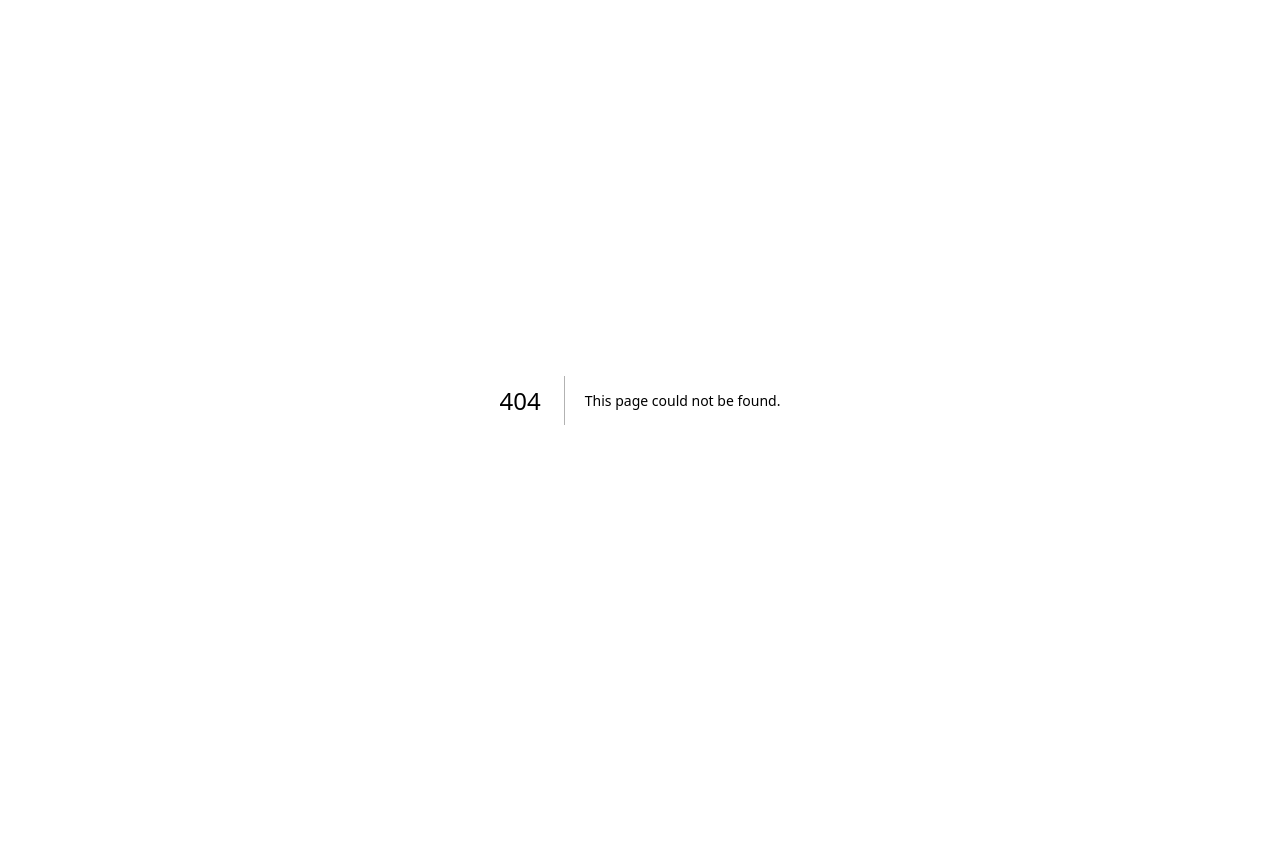
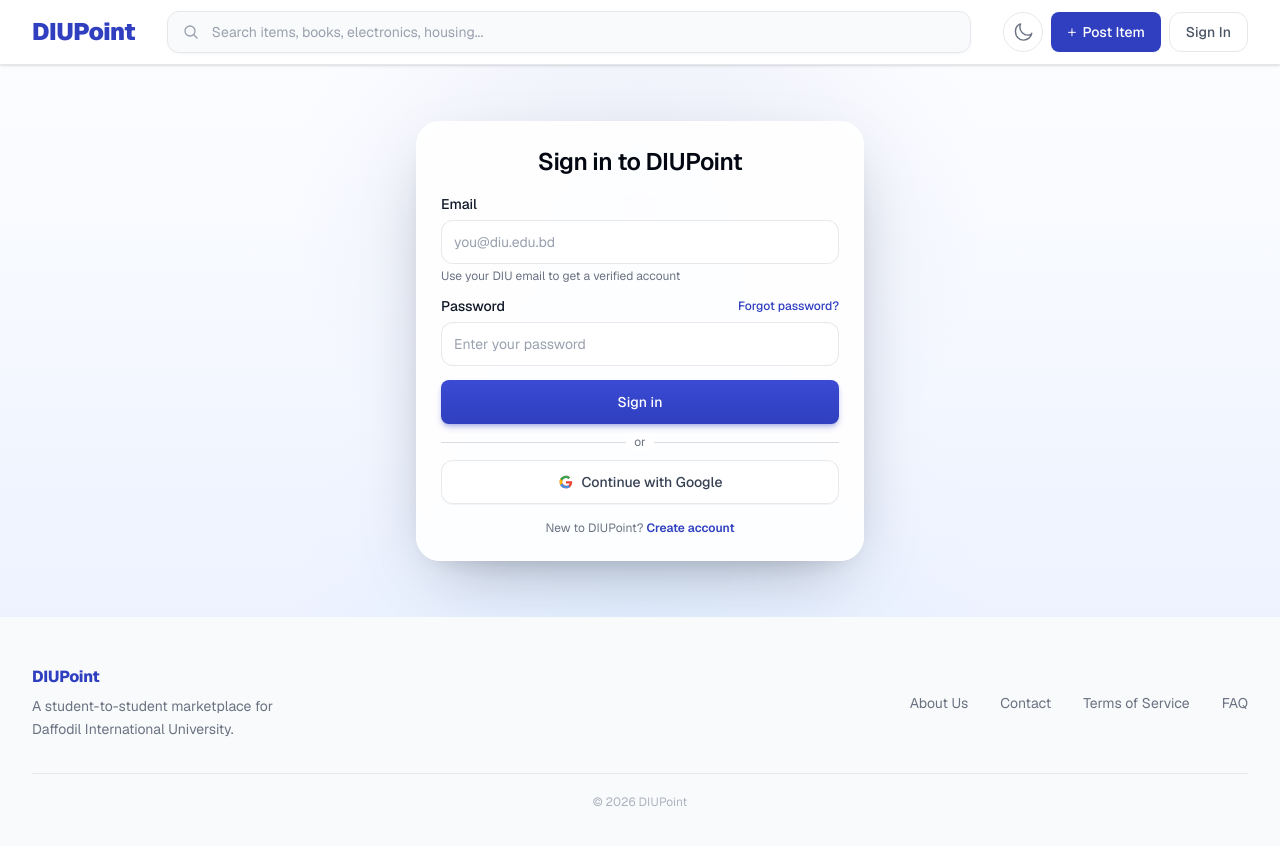
Before and after one commit to wsjishan/diupoint, a Next.js app in the folder apps/web/: page /sign-in in a window 1280 px wide. Before the commit this address had no page. Shown: the top 846 px of the page. Before the commit the page ends 800 px from the top, so only its background shows below. Built offline with nearby package versions, Linux system fonts and the light colour scheme.

Commit message:
feat: add SignInPage and SignInForm components; implement sign-in functionality and UI

```diff
--- /dev/null
+++ b/apps/web/src/app/sign-in/page.tsx
@@ -0,0 +1,35 @@
+import Footer from '@/components/layout/footer';
+import Navbar from '@/components/layout/navbar';
+import SignInForm from '@/components/account/sign-in-form';
+import Container from '@/components/ui/container';
+
+export default function SignInPage() {
+  return (
+    <div className="min-h-screen bg-white transition-colors duration-200 dark:bg-slate-950">
+      <Navbar />
+
+      <main className="relative isolate overflow-hidden py-12 sm:py-14">
+        <div className="pointer-events-none absolute inset-0 bg-linear-to-b from-[#fcfdff] via-[#f5f8ff] to-[#edf2ff] dark:from-slate-950 dark:via-slate-950 dark:to-indigo-950/30" />
+        <div className="pointer-events-none absolute inset-0 bg-[radial-gradient(circle_at_50%_25%,rgba(47,63,191,0.08),transparent_46%),radial-gradient(circle_at_bottom,rgba(56,189,248,0.06),transparent_42%)] dark:bg-[radial-gradient(circle_at_50%_25%,rgba(99,102,241,0.18),transparent_42%),radial-gradient(circle_at_bottom,rgba(14,165,233,0.08),transparent_40%)]" />
+
+        <Container className="relative">
+          <section className="mx-auto w-full max-w-md rounded-3xl border border-white/85 bg-white/90 p-5 shadow-[0_26px_70px_-28px_rgba(15,23,42,0.4),0_10px_30px_-20px_rgba(15,23,42,0.25)] backdrop-blur-sm dark:border-white/12 dark:bg-slate-900/82 dark:shadow-[0_30px_72px_-24px_rgba(2,6,23,0.86),0_12px_32px_-22px_rgba(15,23,42,0.62)] sm:p-6">
+            <div className="text-center">
+              <h1 className="text-2xl font-semibold tracking-tight text-gray-950 dark:text-slate-100">
+                Sign in to DIUPoint
+              </h1>
+            </div>
+
+            <div className="mt-4">
+              <SignInForm />
+            </div>
+          </section>
+        </Container>
+      </main>
+
+      <div className="bg-gray-50 dark:bg-slate-900">
+        <Footer />
+      </div>
+    </div>
+  );
+}
--- /dev/null
+++ b/apps/web/src/components/account/sign-in-form.tsx
@@ -0,0 +1,179 @@
+'use client';
+
+import Link from 'next/link';
+import { FormEvent, useState } from 'react';
+import Button from '@/components/ui/button';
+
+interface SignInSubmitPayload {
+  email: string;
+  password: string;
+}
+
+interface SignInFormProps {
+  onSubmit?: (payload: SignInSubmitPayload) => Promise<void> | void;
+  forgotPasswordHref?: string;
+  createAccountHref?: string;
+  showSocialDivider?: boolean;
+  className?: string;
+}
+
+function wait(ms: number) {
+  return new Promise((resolve) => {
+    window.setTimeout(resolve, ms);
+  });
+}
+
+export default function SignInForm({
+  onSubmit,
+  forgotPasswordHref = '#',
+  createAccountHref = '#',
+  showSocialDivider = true,
+  className = '',
+}: SignInFormProps) {
+  const [email, setEmail] = useState('');
+  const [password, setPassword] = useState('');
+  const [isSubmitting, setIsSubmitting] = useState(false);
+
+  async function handleSubmit(event: FormEvent<HTMLFormElement>) {
+    event.preventDefault();
+
+    const payload = {
+      email: email.trim(),
+      password,
+    };
+
+    setIsSubmitting(true);
+
+    try {
+      if (onSubmit) {
+        await onSubmit(payload);
+      } else {
+        // Mock submit behavior until backend auth is wired.
+        await wait(500);
+      }
+    } finally {
+      setIsSubmitting(false);
+    }
+  }
+
+  return (
+    <form
+      onSubmit={handleSubmit}
+      className={`space-y-3.5 ${className}`}
+      noValidate
+    >
+      <div className="space-y-3">
+        <div>
+          <label
+            htmlFor="email"
+            className="block text-sm font-medium text-gray-900 dark:text-slate-100"
+          >
+            Email
+          </label>
+          <input
+            id="email"
+            type="email"
+            autoComplete="email"
+            placeholder="you@diu.edu.bd"
+            value={email}
+            onChange={(event) => setEmail(event.target.value)}
+            className="mt-1.5 h-11 w-full rounded-xl border border-gray-200/95 bg-white px-3 text-sm text-gray-900 outline-none transition-[border-color,box-shadow,background-color] duration-200 placeholder:text-gray-400 focus:border-[#2F3FBF]/75 focus:ring-2 focus:ring-[#2F3FBF]/12 dark:border-white/10 dark:bg-slate-950 dark:text-slate-100 dark:placeholder:text-slate-500 dark:focus:border-indigo-300/75 dark:focus:ring-indigo-300/14"
+            required
+          />
+
+          <p className="mt-1 text-xs text-gray-500 dark:text-slate-400">
+            Use your DIU email to get a verified account
+          </p>
+        </div>
+
+        <div className="space-y-1.5">
+          <div className="flex items-center justify-between gap-3">
+            <label
+              htmlFor="password"
+              className="block text-sm font-medium text-gray-900 dark:text-slate-100"
+            >
+              Password
+            </label>
+            <Link
+              href={forgotPasswordHref}
+              className="text-xs font-medium text-[#2F3FBF] underline-offset-2 transition-colors hover:text-[#2535a8] hover:underline dark:text-indigo-300 dark:hover:text-indigo-200"
+            >
+              Forgot password?
+            </Link>
+          </div>
+          <input
+            id="password"
+            type="password"
+            autoComplete="current-password"
+            placeholder="Enter your password"
+            value={password}
+            onChange={(event) => setPassword(event.target.value)}
+            className="h-11 w-full rounded-xl border border-gray-200/95 bg-white px-3 text-sm text-gray-900 outline-none transition-[border-color,box-shadow,background-color] duration-200 placeholder:text-gray-400 focus:border-[#2F3FBF]/75 focus:ring-2 focus:ring-[#2F3FBF]/12 dark:border-white/10 dark:bg-slate-950 dark:text-slate-100 dark:placeholder:text-slate-500 dark:focus:border-indigo-300/75 dark:focus:ring-indigo-300/14"
+            required
+          />
+        </div>
+      </div>
+
+      <div className="space-y-2.5">
+        <Button
+          type="submit"
+          className="h-11 w-full bg-linear-to-b from-[#3b4bd4] to-[#2F3FBF] text-sm font-medium shadow-md shadow-[#2F3FBF]/30 transition-all duration-200 hover:from-[#3646cd] hover:to-[#2a39b2] hover:shadow-lg hover:shadow-[#2F3FBF]/32 active:translate-y-px active:shadow-sm active:shadow-[#2F3FBF]/22"
+          disabled={isSubmitting}
+        >
+          {isSubmitting ? 'Signing in...' : 'Sign in'}
+        </Button>
+
+        {showSocialDivider ? (
+          <div className="relative py-0">
+            <div className="absolute inset-0 flex items-center">
+              <div className="w-full border-t border-gray-300/80 dark:border-white/20" />
+            </div>
+            <p className="relative mx-auto w-fit bg-white px-2 text-xs lowercase text-gray-500 dark:bg-slate-900 dark:text-slate-400">
+              or
+            </p>
+          </div>
+        ) : null}
+
+        <button
+          type="button"
+          className="inline-flex h-11 w-full items-center justify-center gap-2 rounded-xl border border-gray-200/90 bg-white/95 px-3 text-sm font-medium text-gray-700 shadow-[0_1px_0_rgba(15,23,42,0.04)] transition-all duration-200 hover:border-gray-300 hover:bg-white hover:shadow-sm active:translate-y-px active:shadow-none focus:outline-none focus-visible:ring-2 focus-visible:ring-[#2F3FBF]/25 focus-visible:ring-offset-2 dark:border-white/12 dark:bg-slate-950/90 dark:text-slate-200 dark:hover:border-white/20 dark:hover:bg-slate-900"
+        >
+          <svg
+            xmlns="http://www.w3.org/2000/svg"
+            viewBox="0 0 24 24"
+            className="h-4 w-4"
+            aria-hidden
+          >
+            <path
+              fill="#EA4335"
+              d="M12 10.2v3.9h5.4c-.2 1.2-1.4 3.6-5.4 3.6-3.2 0-5.8-2.7-5.8-5.9 0-3.3 2.6-5.9 5.8-5.9 1.8 0 3 0.8 3.7 1.5l2.5-2.4C16.6 3.4 14.5 2.5 12 2.5A9.5 9.5 0 0 0 2.5 12c0 5.2 4.2 9.5 9.5 9.5 5.5 0 9.2-3.9 9.2-9.3 0-.6-.1-1.1-.2-1.5H12Z"
+            />
+            <path
+              fill="#34A853"
+              d="M3.1 7.6 6.3 10c.9-2.7 3.1-4.1 5.7-4.1 1.8 0 3 0.8 3.7 1.5l2.5-2.4C16.6 3.4 14.5 2.5 12 2.5 8.4 2.5 5.2 4.5 3.1 7.6Z"
+            />
+            <path
+              fill="#4A90E2"
+              d="M12 21.5c2.4 0 4.5-.8 6-2.3l-2.8-2.3c-.8.6-1.8 1-3.2 1-2.6 0-4.8-1.7-5.6-4l-3.3 2.6c2.1 3.1 5.4 5 8.9 5Z"
+            />
+            <path
+              fill="#FBBC05"
+              d="M3.1 16.5 6.4 14c-.2-.6-.3-1.3-.3-2s.1-1.4.3-2L3.1 7.6A9.7 9.7 0 0 0 2.5 12c0 1.6.4 3.1.6 4.5Z"
+            />
+          </svg>
+          Continue with Google
+        </button>
+      </div>
+
+      <p className="pt-0.5 text-center text-xs text-gray-500 dark:text-slate-400">
+        New to DIUPoint?{' '}
+        <Link
+          href={createAccountHref}
+          className="font-semibold text-[#2F3FBF] underline-offset-2 transition-colors hover:text-[#2535a8] hover:underline dark:text-indigo-300 dark:hover:text-indigo-200"
+        >
+          Create account
+        </Link>
+      </p>
+    </form>
+  );
+}
--- a/apps/web/src/components/layout/navbar.tsx
+++ b/apps/web/src/components/layout/navbar.tsx
@@ -130,12 +130,12 @@
             </Button>
 
             {/* Sign In */}
-            <button
-              type="button"
+            <Link
+              href="/sign-in"
               className="flex h-9 items-center rounded-xl border border-gray-200 dark:border-white/10 px-3 text-xs font-medium text-gray-600 dark:text-slate-300 transition-all hover:border-[#2F3FBF]/40 dark:hover:border-white/20 hover:bg-[#2F3FBF]/5 dark:hover:bg-white/5 hover:text-[#2F3FBF] dark:hover:text-slate-100 focus:outline-none focus-visible:ring-2 focus-visible:ring-[#2F3FBF] focus-visible:ring-offset-2 dark:focus-visible:ring-offset-slate-900 sm:h-10 sm:px-4 sm:text-sm"
             >
               Sign In
-            </button>
+            </Link>
           </div>
         </div>
 
```
